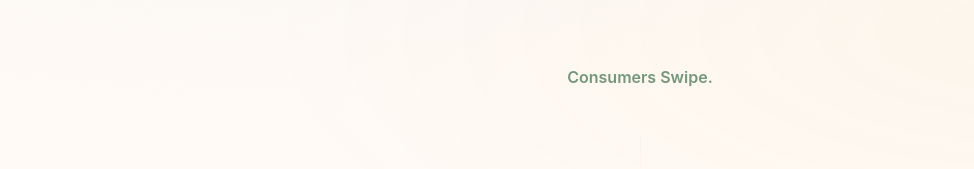
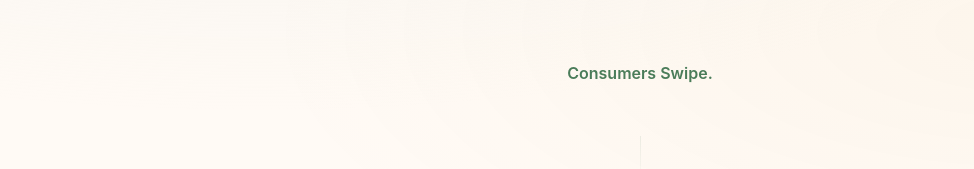
Before and after one commit to r-db/riscent, a Next.js app: page / in a window 1280 px wide. Shown: the part 529-698 px from the top of the page, without its empty margins (0-974 px from the left). Built offline with nearby package versions, Linux system fonts and the light colour scheme; no server answers; the database is empty.

Commit message:
perf: instant hero statement load on landing page
- Start at phase 2 instead of 0 for immediate question display
- Reduced phase timings: 1s, 3s, 6s instead of 5s, 8s, 12s
- Reduced question transition from 1000ms to 300ms
- Hero content now loads in <1 second instead of 5+ seconds

```diff
--- a/src/app/page.tsx
+++ b/src/app/page.tsx
@@ -59,7 +59,7 @@ export default function LandingPage() {
     isLoading,
   } = useVisitor();
 
-  const [phase, setPhase] = useState(0);
+  const [phase, setPhase] = useState(2);
   const [hasScrolled, setHasScrolled] = useState(false);
   const [cursorPos, setCursorPos] = useState({ x: 0, y: 0 });
   const [breathPhase, setBreathPhase] = useState(0);
@@ -79,10 +79,10 @@ export default function LandingPage() {
 
   // Phase progression based on time
   useEffect(() => {
-    if (timeOnPage >= 2 && phase === 0) setPhase(1);
-    if (timeOnPage >= 5 && phase === 1) setPhase(2);
-    if (timeOnPage >= 8 && phase === 2) setPhase(3);
-    if (timeOnPage >= 12 && phase === 3) setPhase(4);
+    if (timeOnPage >= 0.5 && phase === 0) setPhase(1);
+    if (timeOnPage >= 1 && phase === 1) setPhase(2);
+    if (timeOnPage >= 3 && phase === 2) setPhase(3);
+    if (timeOnPage >= 6 && phase === 3) setPhase(4);
     if (hasScrolled && phase >= 2) setPhase(Math.max(phase, 4));
   }, [timeOnPage, hasScrolled, phase]);
 
@@ -205,7 +205,7 @@ export default function LandingPage() {
 
           {/* The question */}
           <div
-            className="text-center transition-all duration-1000"
+            className="text-center transition-all duration-300"
             style={{
               opacity: phase >= 2 ? 1 : 0,
               transform: phase >= 2 ? 'translateY(0)' : 'translateY(20px)',
```
